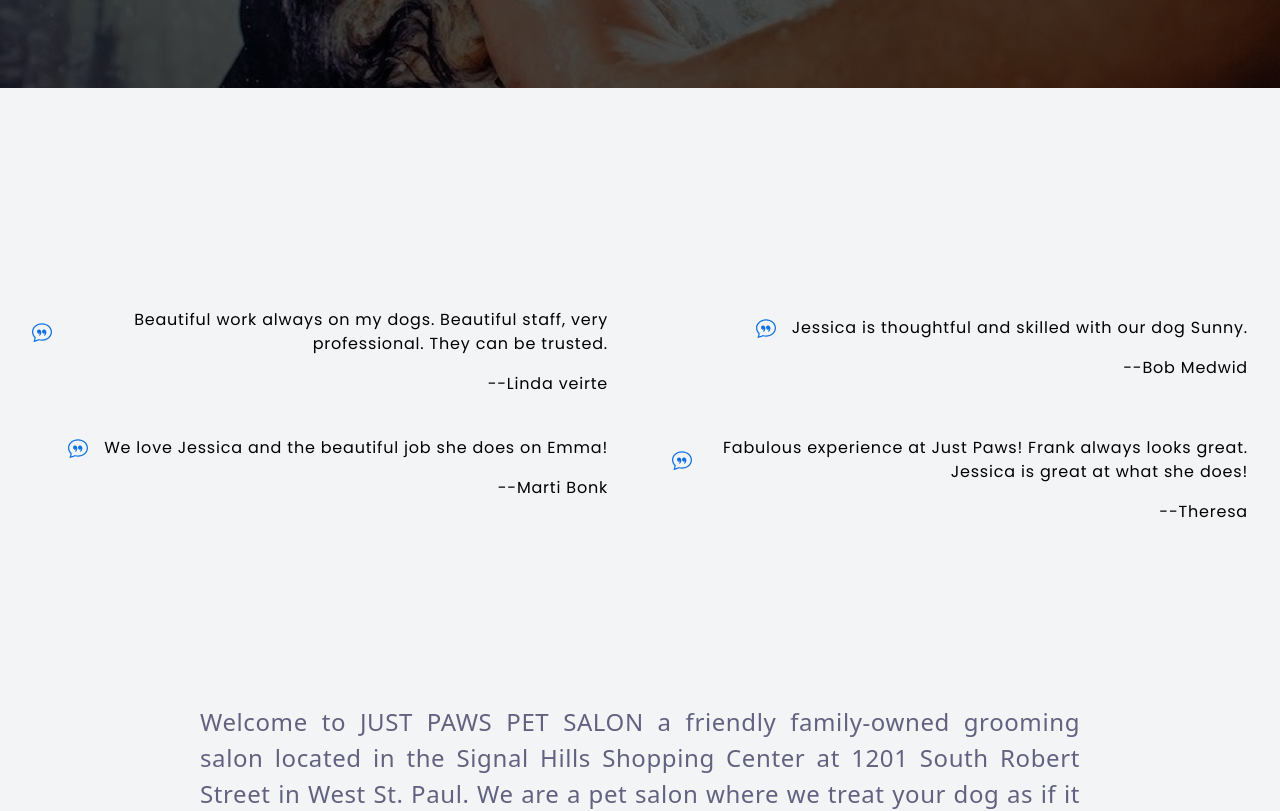
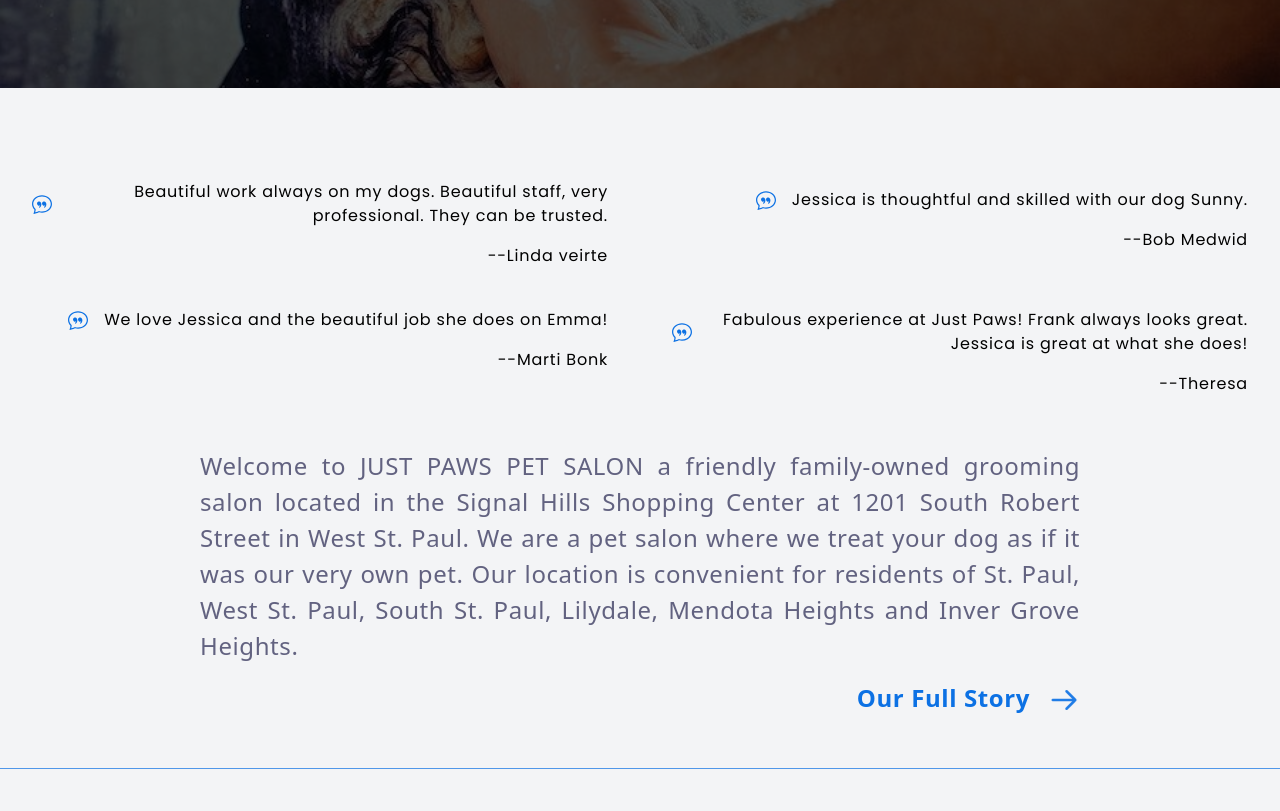
Before and after one commit to latz09/justpaws, a Next.js app: page / in a window 1280 px wide. Shown: the part 680-1491 px from the top of the page. Built offline with nearby package versions, Linux system fonts and the light colour scheme.

Commit message:
made testimonail animation

```diff
--- a/components/Testimonials/TestimonialComponent.js
+++ b/components/Testimonials/TestimonialComponent.js
@@ -5,11 +5,11 @@
 	const firstFourComments = comments.slice(0, 4);
 
 	return (
-		<div className='py-20 md:py-32 grid place-items-center'>
+		<div className=' grid place-items-center'>
 			<motion.h1
 				className='text-4xl'
-				initial={{ opacity: 1 }}
-				whileInView={{ opacity: 0 }}
+				initial={{ opacity: 1, scale: 1 }}
+				whileInView={{ opacity: 0, scale: 0 }}
 				transition={{ delay: 1, duration: 2 }}
 			>
 				What our clients say about us...
@@ -19,7 +19,7 @@
 				className='max-w-7xl hidde mx-auto flex flex-wrap flex-auto space-y-2'
 				initial={{ opacity: 0, scale: .2 }}
 				whileInView={{ opacity: 1, scale: 1 }}
-				transition={{ delay: 1.6, duration: 1.3 }}
+				transition={{ delay: 1.2, duration: 1.6 }}
 			>
 				{firstFourComments.map((comment) => (
 					<div key={comment.id} className='w-full md:w-1/2'>
```
